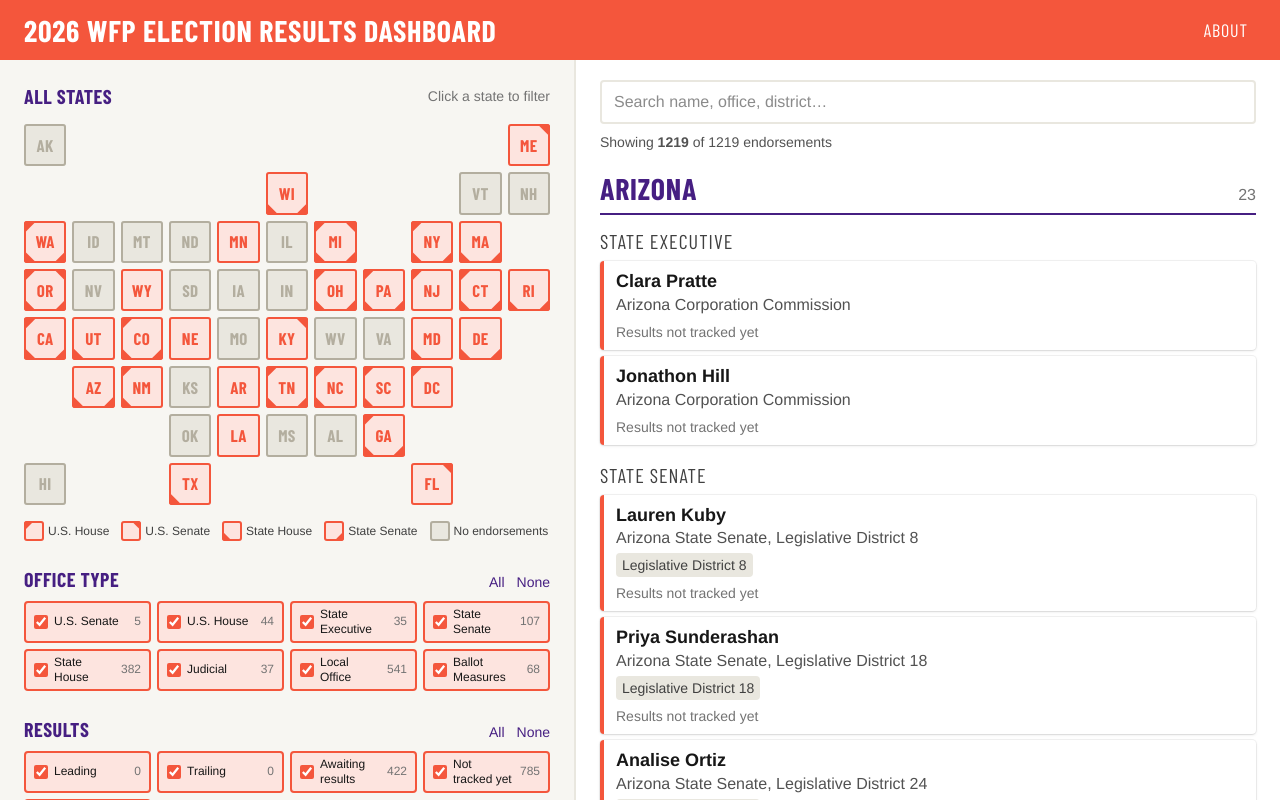
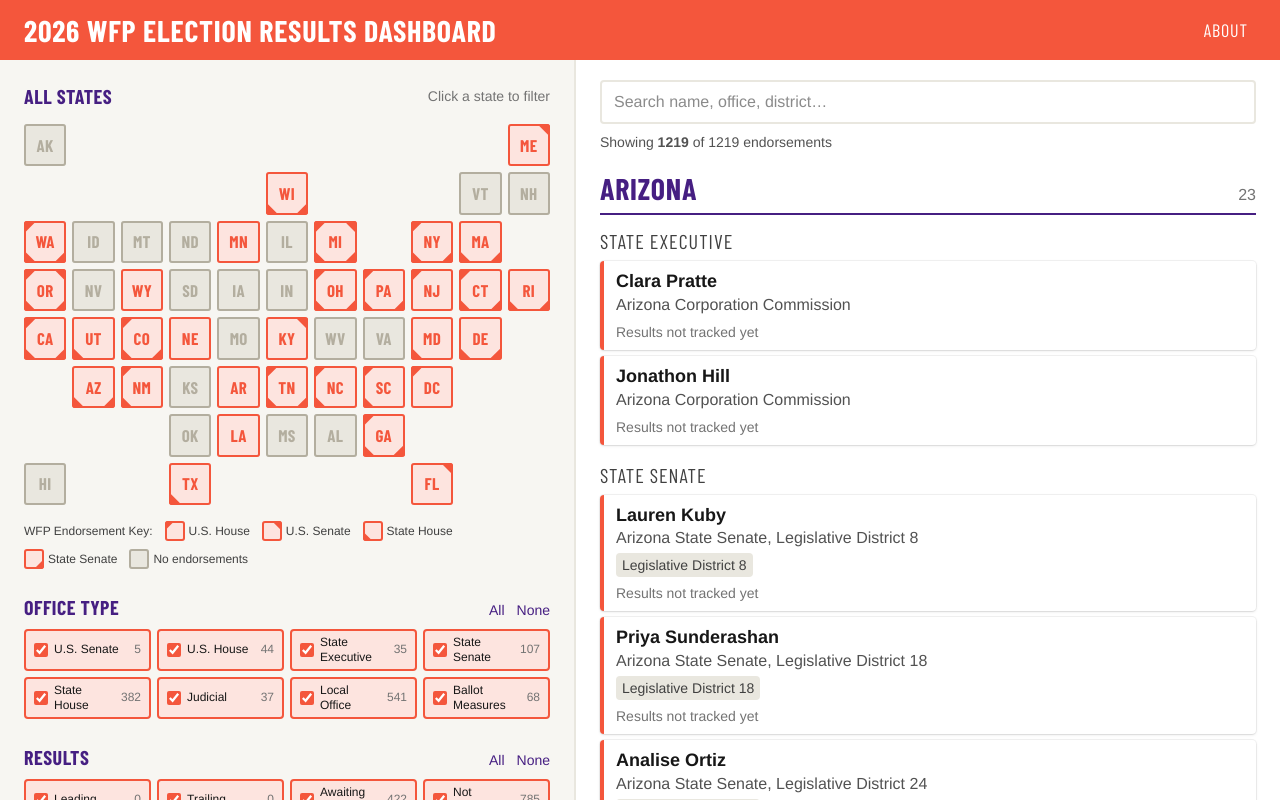
Before and after one commit to chrisscastaneda/wfp-candidate-dashboard, a Vue app: page / in a window 1280 px wide. Built offline with nearby package versions, Linux system fonts and the light colour scheme; a web font is replaced by a local one.

Commit message:
endorsment key

```diff
--- a/src/components/MapLegend.vue
+++ b/src/components/MapLegend.vue
@@ -11,6 +11,8 @@ const ITEMS = [
 
 <template>
   <div class="flex flex-wrap items-center gap-x-4 gap-y-2 text-sm text-neutral-700 lg:gap-x-3 lg:text-xs">
+    <!-- Full width on phones so the items start on the next line; inline from sm up. -->
+    <p class="w-full sm:w-auto">WFP Endorsement Key:</p>
     <div v-for="item in ITEMS" :key="item.label" class="flex items-center gap-1.5 whitespace-nowrap lg:gap-1">
       <div class="pointer-events-none w-6 lg:w-5" aria-hidden="true">
         <Tile label="" :notches="item.notches" :notch-size="0.5" tabindex="-1" />
```
